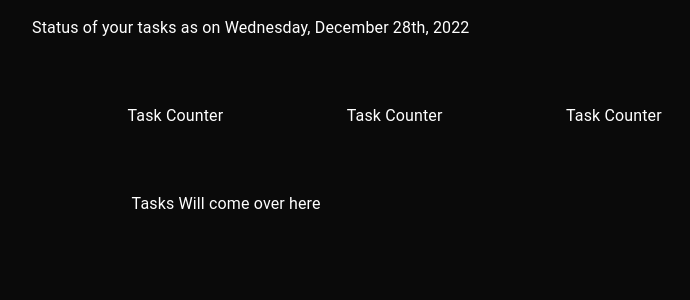
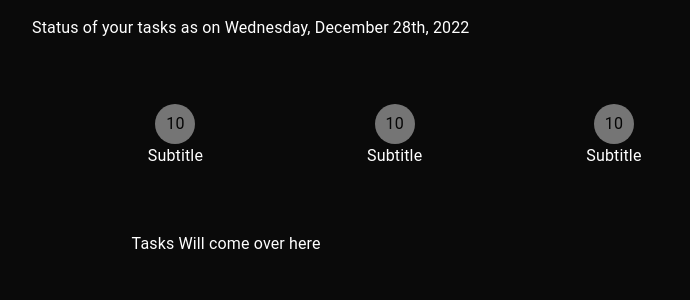
Before and after one commit to qbixmex/Todo-React, a React (Create React App) app: page / in a window 1280 px wide. Shown: the top 300 px of the page, without its empty margins (32-722 px from the left). Built offline with nearby package versions, Linux system fonts and the light colour scheme.

Commit message:
task-counter-component

```diff
--- a/package.json
+++ b/package.json
@@ -1,6 +1,6 @@
 {
   "name": "todo-react",
-  "version": "0.21.0",
+  "version": "0.22.0",
   "private": true,
   "dependencies": {
     "@emotion/react": "^11.10.5",
--- a/src/components/index.ts
+++ b/src/components/index.ts
@@ -2,3 +2,4 @@ export { TaskArea } from "./taskArea/taskArea";
 export { Sidebar } from "./sidebar/sidebar";
 export { Profile } from './profile/profile';
 export { CreateTaskForm } from "./createTaskForm/createTaskForm";
+export { TaskCounter } from './taskCounter/taskCounter';
--- a/src/components/taskArea/taskArea.tsx
+++ b/src/components/taskArea/taskArea.tsx
@@ -2,6 +2,7 @@ import { FC, ReactElement } from 'react';
 import { Grid, Box, Typography } from '@mui/material';
 import { format } from 'date-fns';
 import { taskCountersStyles, tasksStyles } from './taskArea.styles';
+import { TaskCounter } from '../../components';
 
 export const TaskArea: FC = (): ReactElement => {
   return (
@@ -18,9 +19,9 @@ export const TaskArea: FC = (): ReactElement => {
         justifyContent="center"
       >
         <Grid item xs={12} md={10} sx={taskCountersStyles}>
-          <Box>Task Counter</Box>
-          <Box>Task Counter</Box>
-          <Box>Task Counter</Box>
+          <TaskCounter />
+          <TaskCounter />
+          <TaskCounter />
         </Grid>
         <Grid item xs={10} md={8} sx={tasksStyles}>
           <Box>Tasks Will come over here</Box>
--- /dev/null
+++ b/src/components/taskCounter/taskCounter.styles.ts
@@ -0,0 +1,6 @@
+export const taskCounterStyles = {
+  display: 'flex',
+  flexDirection: 'column',
+  justifyContent: 'center',
+  alignItems: 'center',
+};
--- /dev/null
+++ b/src/components/taskCounter/taskCounter.tsx
@@ -0,0 +1,14 @@
+import { FC, ReactElement } from 'react';
+import { Avatar, Box, Typography } from '@mui/material';
+import { taskCounterStyles } from './taskCounter.styles';
+
+export const TaskCounter: FC = (): ReactElement => {
+  return (
+    <Box sx={taskCounterStyles}>
+      <Avatar>
+        <Typography>10</Typography>
+      </Avatar>
+      <Typography>Subtitle</Typography>
+    </Box>
+  );
+};
```
